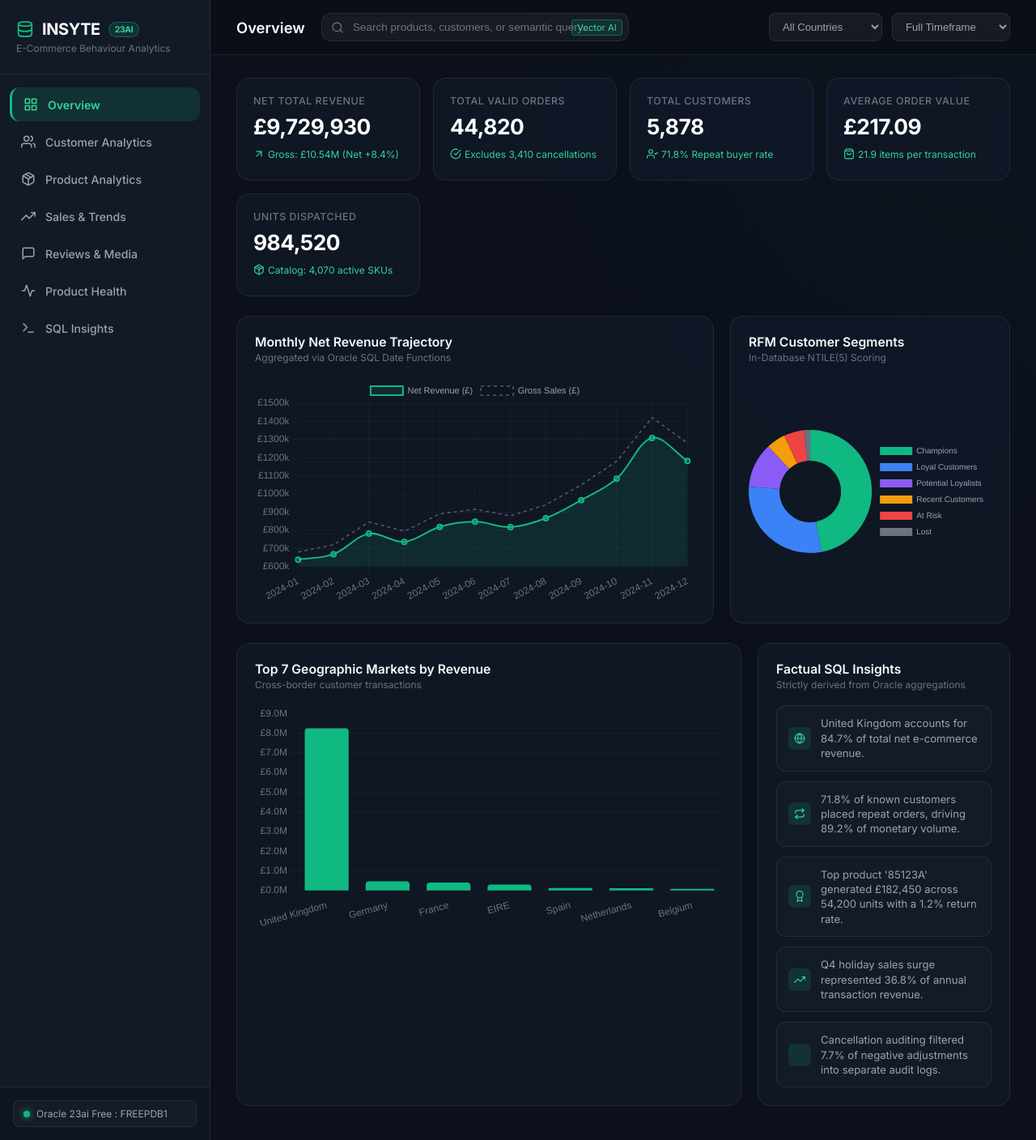
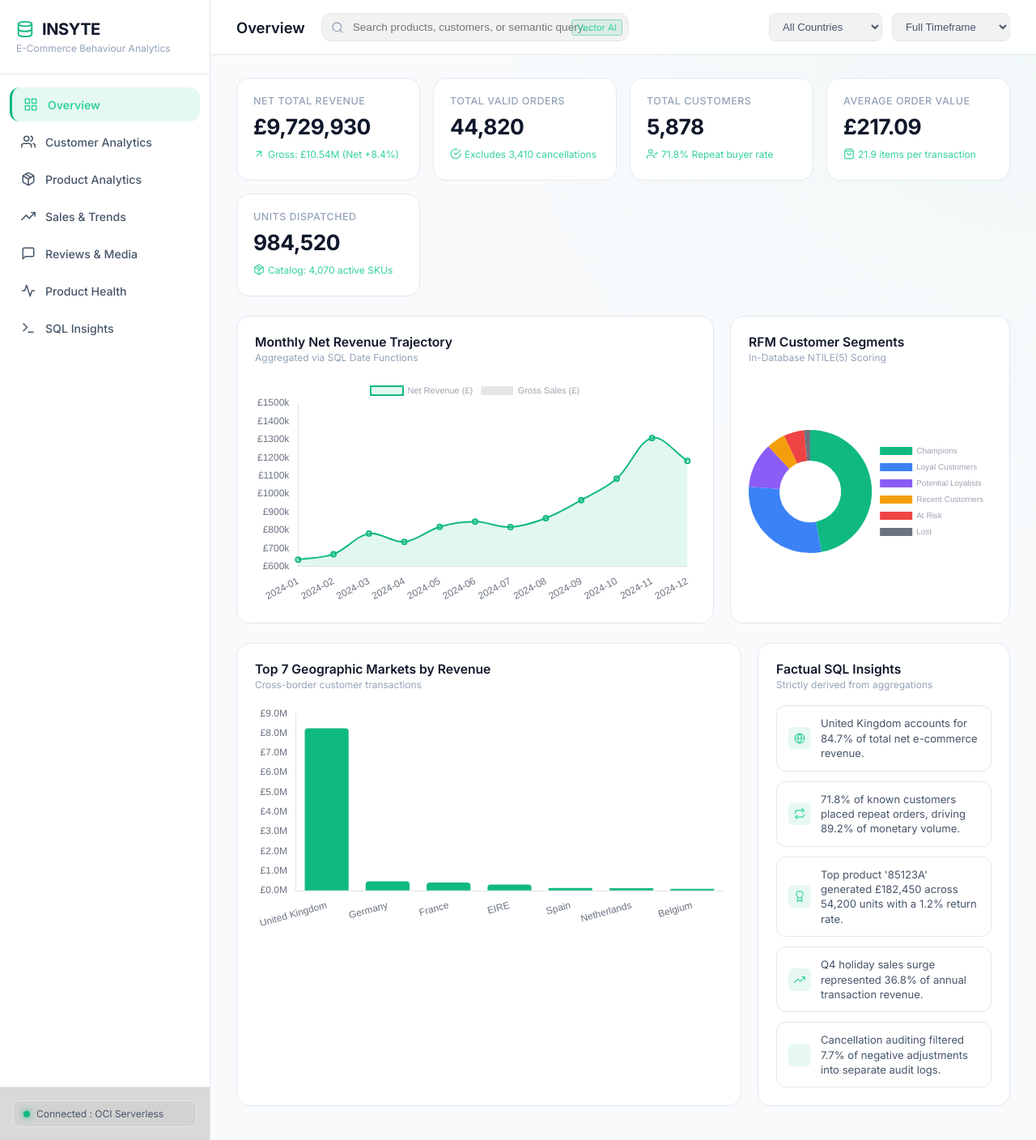
Before and after one commit to Garv767/Insyte, a Flask app: page / in a window 1280 px wide. Shown: the whole page at 81% size. Run offline with Flask 3, Linux system fonts and the light colour scheme; data that the repository does not hold is empty.

Commit message:
feat(deployment): configure Vercel Serverless environment and finalize light theme UI
Removed ML dependencies for Vercel 500MB limit, implemented Base64 wallet hydration for serverless Oracle connection, and fully transitioned dashboard to a clean light theme.

```diff
--- a/app/static/css/style.css
+++ b/app/static/css/style.css
@@ -4,36 +4,38 @@
    ============================================================================== */
 
 :root {
-  --bg-primary: #0b101a;
-  --bg-secondary: #121927;
-  --bg-card: rgba(17, 24, 39, 0.85);
-  --bg-card-hover: rgba(31, 41, 55, 0.7);
-  --bg-glass: rgba(17, 24, 39, 0.6);
-  --border-subtle: rgba(255, 255, 255, 0.08);
+  /* Premium Light Theme */
+  --bg-primary: #f8fafc;
+  --bg-secondary: #ffffff;
+  --bg-card: #ffffff;
+  --bg-card-hover: #f1f5f9;
+  --bg-glass: rgba(0, 0, 0, 0.85);
+
+  --border-subtle: #e2e8f0;
   --border-active: rgba(16, 185, 129, 0.4);
 
   --accent-green: #10b981;
   --accent-green-dark: #059669;
   --accent-green-light: #34d399;
-  --accent-green-glow: rgba(16, 185, 129, 0.15);
+  --accent-green-glow: rgba(16, 185, 129, 0.1);
 
   --status-healthy: #10b981;
   --status-watch: #f59e0b;
   --status-at-risk: #ef4444;
 
-  --text-primary: #f9fafb;
-  --text-secondary: #9ca3af;
-  --text-muted: #6b7280;
+  --text-primary: #0f172a;
+  --text-secondary: #475569;
+  --text-muted: #94a3b8;
 
   --radius-sm: 8px;
   --radius-md: 12px;
   --radius-lg: 16px;
   --radius-xl: 20px;
 
-  --shadow-sm: 0 1px 2px 0 rgba(0, 0, 0, 0.25);
-  --shadow-md: 0 4px 6px -1px rgba(0, 0, 0, 0.3), 0 2px 4px -1px rgba(0, 0, 0, 0.16);
-  --shadow-lg: 0 10px 15px -3px rgba(0, 0, 0, 0.4), 0 4px 6px -2px rgba(0, 0, 0, 0.2);
-  --shadow-glow: 0 0 20px rgba(16, 185, 129, 0.2);
+  --shadow-sm: 0 1px 2px 0 rgba(0, 0, 0, 0.05);
+  --shadow-md: 0 4px 6px -1px rgba(0, 0, 0, 0.05), 0 2px 4px -1px rgba(0, 0, 0, 0.03);
+  --shadow-lg: 0 10px 15px -3px rgba(0, 0, 0, 0.05), 0 4px 6px -2px rgba(0, 0, 0, 0.03);
+  --shadow-glow: 0 0 15px rgba(16, 185, 129, 0.1);
 
   --sidebar-width: 260px;
   --header-height: 70px;
@@ -88,7 +90,7 @@ body {
   font-size: 1.25rem;
   font-weight: 700;
   letter-spacing: -0.02em;
-  color: #fff;
+  color: var(--text-primary);
 }
 
 .brand-badge {
@@ -161,7 +163,7 @@ body {
   gap: 8px;
   font-size: 0.75rem;
   color: var(--text-secondary);
-  background: rgba(255, 255, 255, 0.03);
+  background: rgba(0, 0, 0, 0.03);
   padding: 8px 12px;
   border-radius: var(--radius-sm);
   border: 1px solid var(--border-subtle);
@@ -193,7 +195,7 @@ body {
   align-items: center;
   justify-content: space-between;
   padding: 0 32px;
-  background-color: rgba(10, 14, 23, 0.8);
+  background-color: rgba(255, 255, 255, 0.9); border-bottom: 1px solid var(--border-subtle);
   backdrop-filter: blur(12px);
   z-index: 30;
 }
@@ -217,7 +219,7 @@ body {
 
 .search-input {
   width: 100%;
-  background-color: rgba(255, 255, 255, 0.05);
+  background-color: rgba(0, 0, 0, 0.05);
   border: 1px solid var(--border-subtle);
   border-radius: var(--radius-md);
   padding: 9px 14px 9px 38px;
@@ -265,7 +267,7 @@ body {
 }
 
 .filter-select {
-  background-color: rgba(255, 255, 255, 0.05);
+  background-color: rgba(0, 0, 0, 0.05);
   border: 1px solid var(--border-subtle);
   color: var(--text-secondary);
   font-size: 0.82rem;
@@ -335,7 +337,7 @@ body {
 .kpi-value {
   font-size: 1.65rem;
   font-weight: 700;
-  color: #fff;
+  color: var(--text-primary);
   letter-spacing: -0.02em;
 }
 
--- a/app/static/js/main.js
+++ b/app/static/js/main.js
@@ -77,15 +77,15 @@ function initGlobalSearch() {
 
       if (vectorMode) {
         modal.style.display = "flex";
-        resultsContainer.innerHTML = "<div style='color:var(--text-muted); padding:20px; text-align:center;'>Executing 384-dimensional Oracle Vector Search...</div>";
-        modalSubtitle.textContent = `Query: "${query}" via Oracle VECTOR_DISTANCE(embedding, :vec, COSINE)`;
+        resultsContainer.innerHTML = "<div style='color:var(--text-muted); padding:20px; text-align:center;'>Executing 384-dimensional Vector Search...</div>";
+        modalSubtitle.textContent = `Query: "${query}" via VECTOR_DISTANCE(embedding, :vec, COSINE)`;
 
         try {
           const res = await fetch(`/api/search/semantic?q=${encodeURIComponent(query)}`);
           const items = await res.json();
           renderVectorResults(items, resultsContainer);
         } catch (err) {
-          resultsContainer.innerHTML = `<div style='color:var(--status-at-risk);'>Error querying Oracle Vector: ${err}</div>`;
+          resultsContainer.innerHTML = `<div style='color:var(--status-at-risk);'>Error querying Vector: ${err}</div>`;
         }
       }
     }
@@ -344,7 +344,7 @@ async function loadProductCatalog(sortBy = "revenue") {
 window.showProductJson = async function(stockCode) {
   const res = await fetch(`/api/products/${stockCode}`);
   const data = await res.json();
-  alert(`Oracle JSON Metadata for [${stockCode}]:\n` + JSON.stringify(data.metadata_json, null, 2));
+  alert(`JSON Metadata for [${stockCode}]:\n` + JSON.stringify(data.metadata_json, null, 2));
 };
 
 // -----------------------------------------------------------------------------
@@ -597,5 +597,5 @@ async function loadQueryDetails(queryId) {
 async function showDataDictionary(category) {
   const res = await fetch(`/api/sql/dictionary/${category}`);
   const data = await res.json();
-  alert(`Oracle 23ai Data Dictionary [${category.toUpperCase()}]:\n` + JSON.stringify(data, null, 2));
+  alert(`23ai Data Dictionary [${category.toUpperCase()}]:\n` + JSON.stringify(data, null, 2));
 }
--- a/app/templates/index.html
+++ b/app/templates/index.html
@@ -4,7 +4,7 @@
   <meta charset="UTF-8">
   <meta name="viewport" content="width=device-width, initial-scale=1.0">
   <title>INSYTE — E-Commerce Customer Behaviour Analytics</title>
-  <meta name="description" content="Enterprise-grade database-centric customer intelligence platform powered by Oracle Database 23ai Free.">
+  <meta name="description" content="Enterprise-grade database-centric customer intelligence platform powered by Database Serverless Free.">
 
   <!-- Modern Typography -->
   <link rel="preconnect" href="https://fonts.googleapis.com">
@@ -28,7 +28,6 @@
       <div class="brand-title">
         <i data-feather="database" style="color: var(--accent-green); width: 22px; height: 22px;"></i>
         <span>INSYTE</span>
-        <span class="brand-badge">23ai</span>
       </div>
       <div class="brand-subtitle">E-Commerce Behaviour Analytics</div>
     </div>
@@ -67,7 +66,7 @@
     <div class="sidebar-footer">
       <div class="db-status-pill">
         <div class="status-dot" id="dbStatusDot"></div>
-        <span id="dbStatusText">Oracle 23ai Free : FREEPDB1</span>
+        <span id="dbStatusText">Connected : OCI Serverless</span>
       </div>
     </div>
   </aside>
@@ -149,7 +148,7 @@
             <div class="card-header">
               <div>
                 <div class="card-title">Monthly Net Revenue Trajectory</div>
-                <div class="card-subtitle">Aggregated via Oracle SQL Date Functions</div>
+                <div class="card-subtitle">Aggregated via SQL Date Functions</div>
               </div>
             </div>
             <div class="chart-container">
@@ -188,7 +187,7 @@
             <div class="card-header">
               <div>
                 <div class="card-title">Factual SQL Insights</div>
-                <div class="card-subtitle">Strictly derived from Oracle aggregations</div>
+                <div class="card-subtitle">Strictly derived from aggregations</div>
               </div>
             </div>
             <div id="factualInsightsList" style="display: flex; flex-direction: column; gap: 12px; margin-top: 8px;">
@@ -307,7 +306,7 @@
           <div class="kpi-card">
             <div class="kpi-label">Active Catalog SKUs</div>
             <div class="kpi-value">4,070</div>
-            <div class="kpi-subtext">With Oracle JSON metadata</div>
+            <div class="kpi-subtext">With JSON metadata</div>
           </div>
           <div class="kpi-card">
             <div class="kpi-label">SKUs Sold</div>
@@ -322,7 +321,7 @@
           <div class="kpi-card">
             <div class="kpi-label">Vector Embeddings</div>
             <div class="kpi-value">384-d</div>
-            <div class="kpi-subtext">Stored in Oracle VECTOR column</div>
+            <div class="kpi-subtext">Stored in VECTOR column</div>
           </div>
         </div>
 
@@ -575,7 +574,7 @@
           <div class="card-header">
             <div>
               <div class="card-title">Commercial Product Health Matrix</div>
-              <div class="card-subtitle">Classified natively in Oracle via V_PRODUCT_HEALTH_MATRIX</div>
+              <div class="card-subtitle">Classified natively in via V_PRODUCT_HEALTH_MATRIX</div>
             </div>
             <select class="filter-select" id="healthStatusSelect">
               <option value="ALL">All Health Tiers</option>
@@ -613,7 +612,7 @@
           <div class="card-header">
             <div>
               <div class="card-title">Academic Evaluation & Viva Console</div>
-              <div class="card-subtitle">Examines live Oracle 23ai queries, EXPLAIN PLAN execution trees, and schema data dictionary</div>
+              <div class="card-subtitle">Examines live queries, EXPLAIN PLAN execution trees, and schema data dictionary</div>
             </div>
             <div style="display: flex; gap: 8px;">
               <button class="filter-select" id="dictTablesBtn">Data Dictionary (Tables)</button>
@@ -649,7 +648,7 @@
             <div class="card-title" style="font-size: 0.85rem; margin-top: 14px;">SQL Source Code:</div>
             <pre class="code-block-box" id="sqlCodeBlock"></pre>
 
-            <div class="card-title" style="font-size: 0.85rem; margin-top: 14px;">Oracle EXPLAIN PLAN Execution Tree:</div>
+            <div class="card-title" style="font-size: 0.85rem; margin-top: 14px;">EXPLAIN PLAN Execution Tree:</div>
             <pre class="code-block-box" id="sqlExplainBlock" style="color: #38bdf8;"></pre>
           </div>
         </div>
@@ -664,7 +663,7 @@
   <div class="card" style="width: 720px; max-height: 85vh; overflow-y: auto; position: relative;">
     <div class="card-header">
       <div>
-        <div class="card-title">Oracle 23ai AI Vector Search Results</div>
+        <div class="card-title">AI Vector Search Results</div>
         <div class="card-subtitle" id="vectorSearchSubtitle">Top semantic matches via VECTOR_DISTANCE(embedding, query, COSINE)</div>
       </div>
       <button id="closeVectorModalBtn" class="filter-select" style="padding: 4px 10px;">Close ✕</button>
```
Also changed, not shown: other parts of app/static/css/style.css (+12 -12 lines), app/database.py (+16 -0 lines), requirements.txt (+0 -13 lines), scripts/encode_wallet.py (added, +21 -0 lines), vercel.json (added).
